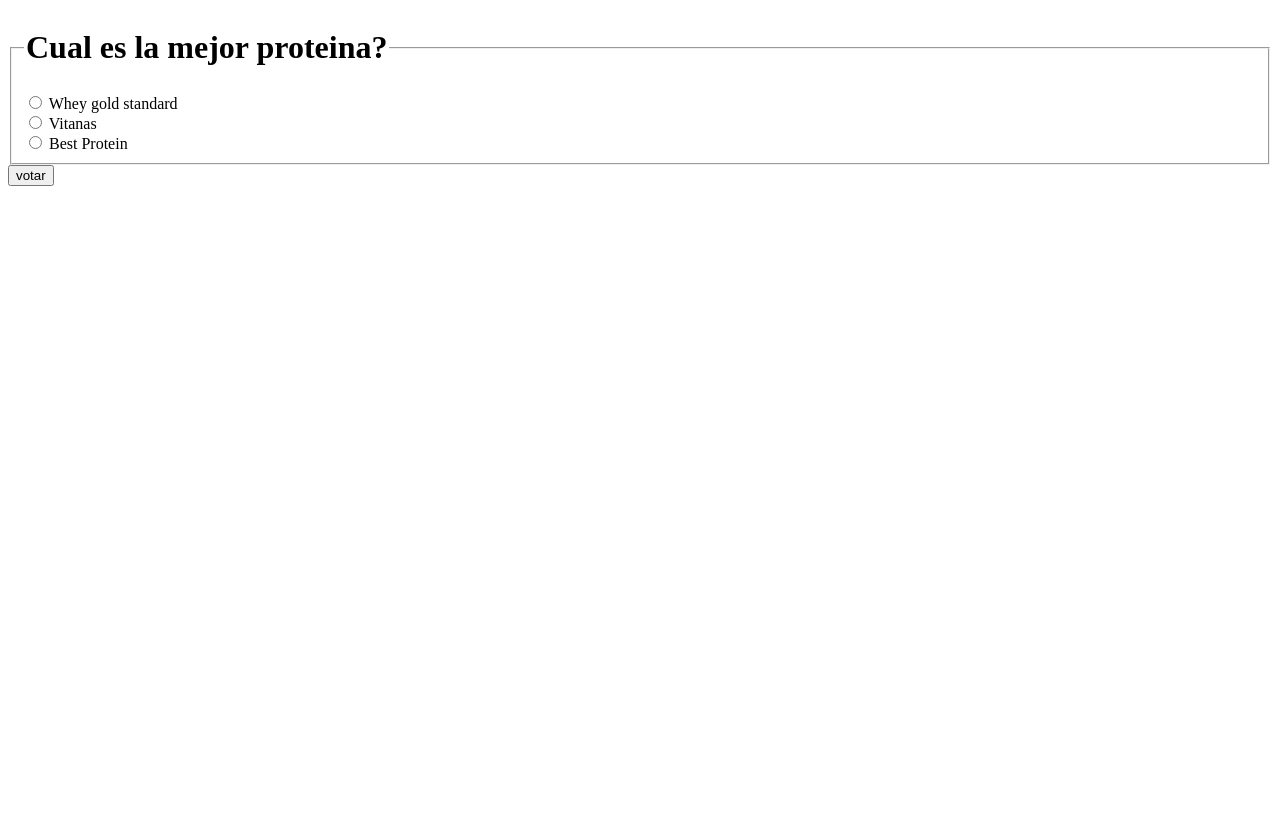
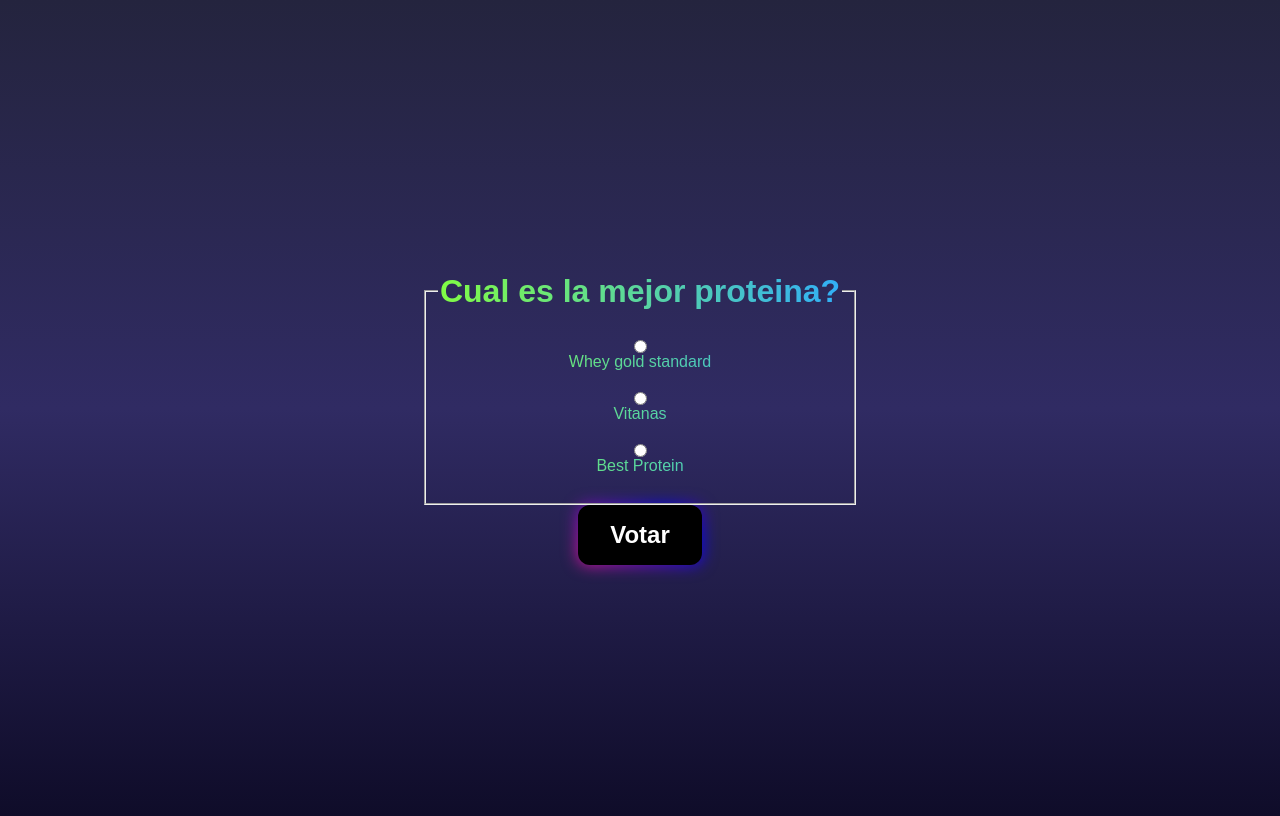
Before and after one commit to Engleonardorm7/Survery-Django, a Django app: page /polls/2/ in a window 1280 px wide. Before the commit the page ends 186 px from the top, so only its background shows below. Run offline with Django 4.2, Linux system fonts and the light colour scheme; data comes from the database, SQL or seed files in the repository; both versions use the stored data as it was after the commit.

Commit message:
adding styles and designs

```diff
--- /dev/null
+++ b/survey/polls/static/polls/detail.css
@@ -0,0 +1,77 @@
+body {
+    align-items: center;
+    display: flex;
+    justify-content: center;
+    background: #0f0c29;
+    background: -webkit-linear-gradient(to bottom, #24243e, #302b63, #0f0c29);
+    background: linear-gradient(to bottom, #24243e, #302b63, #0f0c29);
+    flex-direction: column;
+   font-family: Arial, Helvetica, sans-serif;
+   height: 100vh;
+
+
+}
+
+
+form{
+
+    background: linear-gradient(
+        to right,
+        hsl(98, 100%, 62%),
+        hsl(204, 100%,  59%)
+    );
+    -webkit-background-clip: text;
+    -webkit-text-fill-color: transparent;
+    text-align: center;
+
+
+}
+
+
+fieldset{
+    align-items: center;
+    display: flex;
+    justify-content: center;
+    flex-direction: column;
+}
+
+button{
+    background: black;
+    cursor: pointer;
+    border: none;
+    padding: 16px 32px;
+    -webkit-text-fill-color: white;
+    font-size: 24px;
+    font-weight: bold;
+    position: relative;
+    border-radius: 12px;
+}
+button::before{
+    content: "";
+    position: absolute;
+    top: 0;
+    left: 0;
+    z-index: -1;
+    width: 100%;
+    height: 100%;
+    background: linear-gradient(
+        45deg,
+        red,blue,deeppink,blue,red,blue,deeppink, blue
+
+        );
+        background-size: 800%;
+        border-radius: 10px;
+        filter: blur(8px);
+        animation: glowing 20s linear infinite;
+}
+@keyframes glowing{
+    0% {
+        background-position: 0 0;
+    }
+    50% {
+        background-position: 400% 0;
+    }
+    100% {
+        background-position: 0 0;
+    }
+}
--- a/survey/polls/static/polls/style.css
+++ b/survey/polls/static/polls/style.css
@@ -1,6 +1,68 @@
-li a{
-    color:black;
+body, header, ul, li, footer {
+    align-items: center;
+    display: flex;
+    justify-content: center;
+
 }
-/* body {
-    background: white url("images/background.gif") no-repeat;
-} */
+header, ul {
+    background: linear-gradient(
+        to right,
+        hsl(98, 100%, 62%),
+        hsl(204, 100%,  59%)
+    );
+    -webkit-background-clip: text;
+    -webkit-text-fill-color: transparent;
+    text-align: center;
+}
+
+body {
+    background: #0f0c29;
+    background: -webkit-linear-gradient(to bottom, #24243e, #302b63, #0f0c29);
+    background: linear-gradient(to bottom, #24243e, #302b63, #0f0c29);
+    flex-direction: column;
+   font-family: Arial, Helvetica, sans-serif;
+   height: 100vh;
+
+
+}
+
+header {
+    color: #71622d;
+    font-size: 72px;
+    height: 60px;
+    padding: 100px 50px 50px;
+}
+
+ul{
+    flex-direction: column;
+
+}
+
+li {
+
+
+    background: rgba(255,255,255,0.1);
+
+    border-radius: 50px;
+    border: 1px solid rgba(255,255,255,0.5);
+
+    font-size: 28px;
+    margin-bottom: 20px;
+    padding: 50px;
+    width: 500px;
+
+}
+li:hover {
+    background: rgba(147, 112, 219, 0.3);
+}
+a {
+    color: white;
+    text-decoration: none;
+
+
+}
+footer {
+    justify-content: space-evenly;
+    padding: 50px 0;
+    width: 100vw;
+}
--- a/survey/polls/templates/polls/detail.html
+++ b/survey/polls/templates/polls/detail.html
@@ -1,3 +1,17 @@
+{% load static %}
+
+<!DOCTYPE html>
+<html lang="en">
+<head>
+    <meta charset="UTF-8">
+    <meta http-equiv="X-UA-Compatible" content="IE=edge">
+    <meta name="viewport" content="width=device-width, initial-scale=1.0">
+    <link rel="stylesheet" href="{% static 'polls/style.css' %}">
+    <link rel="stylesheet" href="{% static 'polls/detail.css' %}">
+    <title>{{question.question_text}}</title>
+</head>
+<body>
+
     <form action="{% url 'polls:vote' question.id %}" method="post">
         {% comment %} con el method="post" se envian los datos de manera oculta siempre q se usa este metodo
         se debe usar el {% csrf_token %}  q es un sistema de seguridad siempre q de cree un formulario se debe usar {% endcomment %}
@@ -21,8 +35,18 @@
                     <br>
                 {% endfor %}
             </fieldset>
-    <input type="submit" value="votar">
+            {% comment %} <input type="submit" value="votar"> {% endcomment %}
+            <button>Votar</button>
         </form>
+
+
+
+</body>
+</html>
+
+
+
+
 
 
 
--- a/survey/polls/templates/polls/index.html
+++ b/survey/polls/templates/polls/index.html
@@ -1,9 +1,13 @@
+{% load static %}
+
 <!DOCTYPE html>
 <html lang="en">
 <head>
     <meta charset="UTF-8">
     <meta http-equiv="X-UA-Compatible" content="IE=edge">
     <meta name="viewport" content="width=device-width, initial-scale=1.0">
+    <link rel="stylesheet" href="{% static 'polls/reset.css' %}">
+    <link rel="stylesheet" href="{% static 'polls/style.css' %}">
     <title>Survey app</title>
 </head>
 <body>
```
Also changed, not shown: survey/polls/static/polls/reset.css (added, +43 -0 lines), survey/polls/static/polls/results.css (added, +53 -0 lines), survey/polls/templates/polls/results.html (+15 -1 lines), survey/db.sqlite3. Lines whose indentation alone changed are shown as unchanged.
